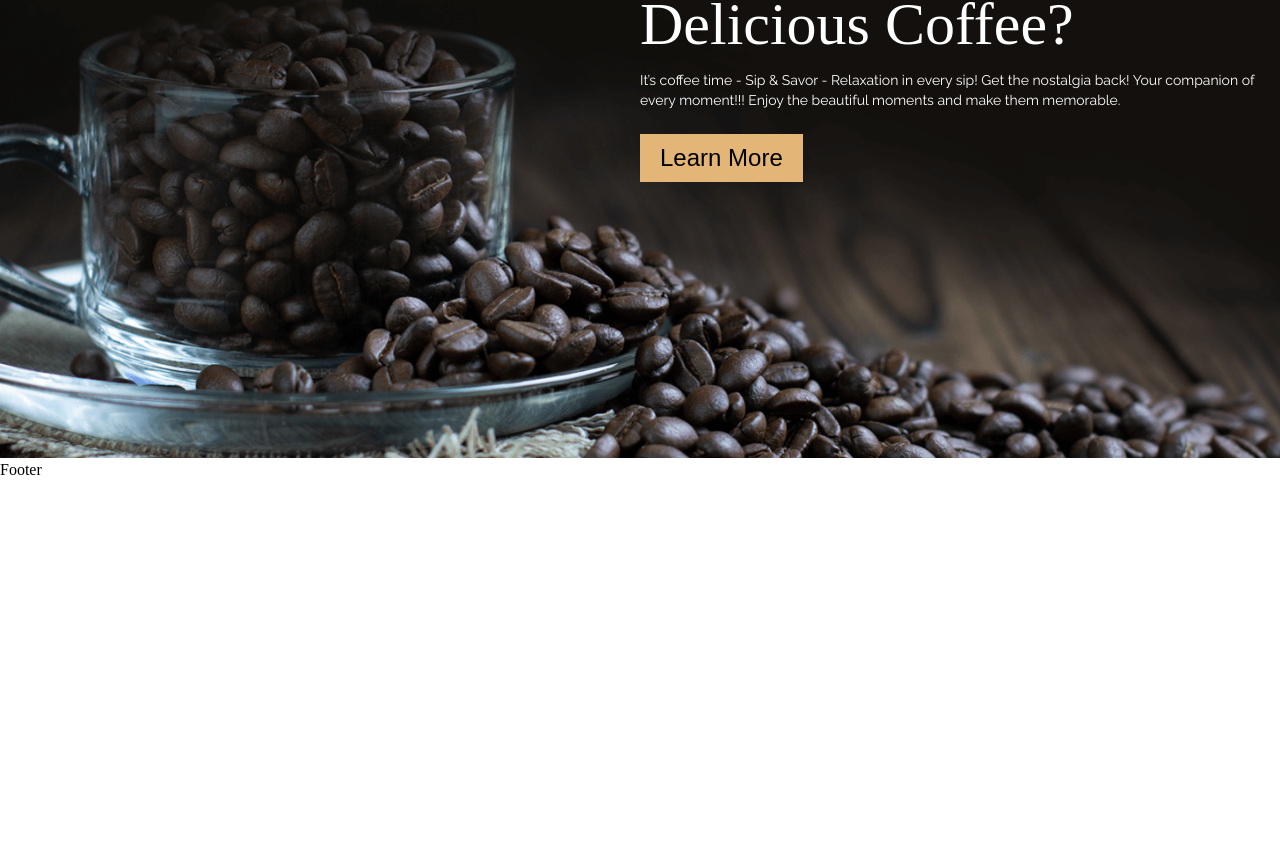
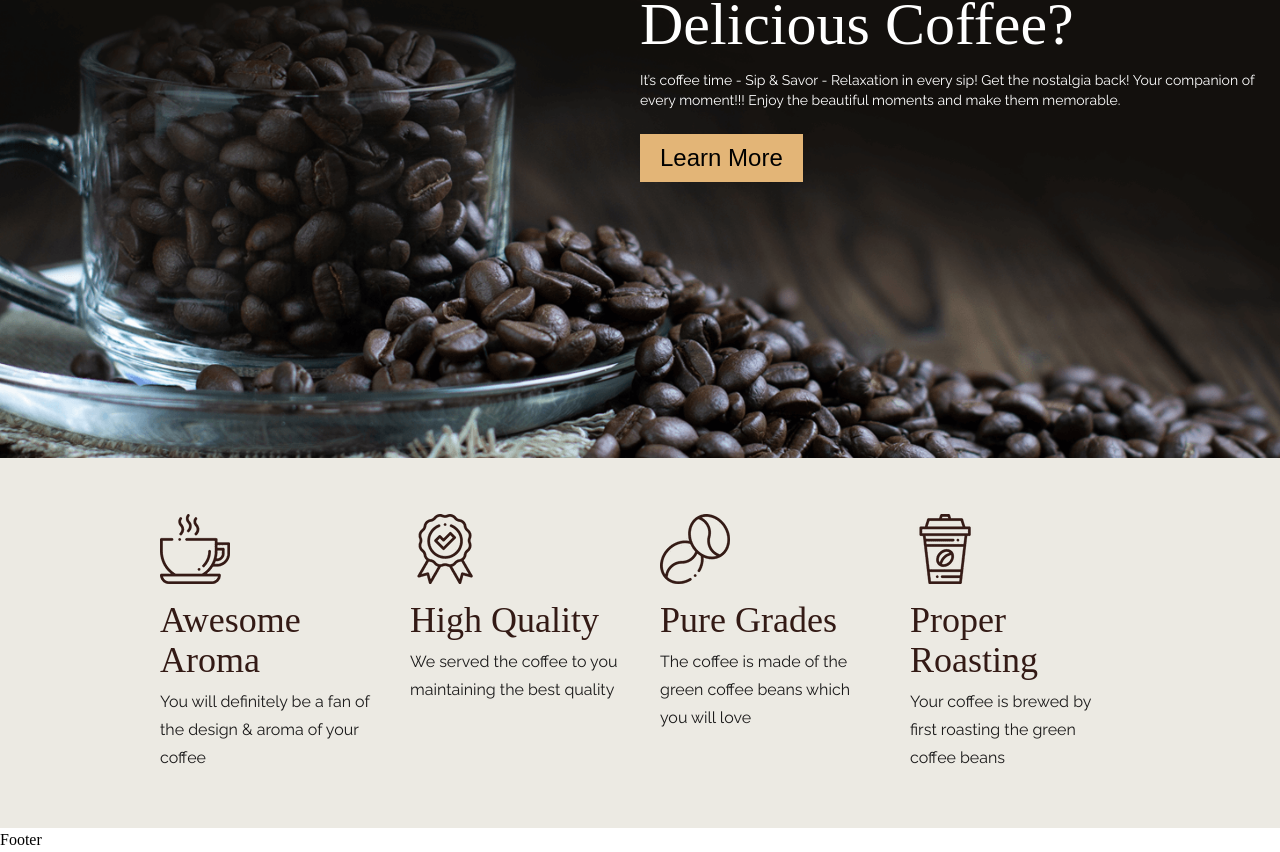
Before and after one commit to sagor-khan7/espresso-emporium-client, a React (Vite) app: page / in a window 1280 px wide. Shown: the part 450-1302 px from the top of the page. Before the commit the page ends 932 px from the top, so only its background shows below. Built offline with nearby package versions, Linux system fonts and the light colour scheme; a web font is replaced by a local one.

Commit message:
created showcase section

```diff
--- /dev/null
+++ b/src/components/ShowCase.jsx
@@ -0,0 +1,41 @@
+import cup from "../assets/icons/1.png";
+import badge from "../assets/icons/2.png";
+import beans from "../assets/icons/3.png";
+import coffee from "../assets/icons/4.png";
+
+const ShowCase = () => {
+  return (
+    <div className="max-w-9/12 mx-auto grid grid-cols-1 md:grid-cols-2 lg:grid-cols-4 gap-10 py-14">
+      <div>
+        <img src={cup} alt="cup icon" />
+        <h3 className="text-4xl text-[#331A15] mt-4 mb-2">Awesome Aroma</h3>
+        <p className="text-[#1B1A1A] leading-7">
+          You will definitely be a fan of the design & aroma of your coffee
+        </p>
+      </div>
+      <div>
+        <img src={badge} alt="badge icon" />
+        <h3 className="text-4xl text-[#331A15] mt-4 mb-2">High Quality</h3>
+        <p className="text-[#1B1A1A] leading-7">
+          We served the coffee to you maintaining the best quality
+        </p>
+      </div>
+      <div>
+        <img src={beans} alt="beans icon" />
+        <h3 className="text-4xl text-[#331A15] mt-4 mb-2">Pure Grades</h3>
+        <p className="text-[#1B1A1A] leading-7">
+          The coffee is made of the green coffee beans which you will love
+        </p>
+      </div>
+      <div>
+        <img src={coffee} alt="coffee mug icon" />
+        <h3 className="text-4xl text-[#331A15] mt-4 mb-2">Proper Roasting</h3>
+        <p className="text-[#1B1A1A] leading-7">
+          Your coffee is brewed by first roasting the green coffee beans
+        </p>
+      </div>
+    </div>
+  );
+};
+
+export default ShowCase;
--- a/src/pages/Home.jsx
+++ b/src/pages/Home.jsx
@@ -1,9 +1,13 @@
 import Banner from "../components/Banner";
+import ShowCase from "../components/ShowCase";
 
 const Home = () => {
   return (
     <div>
       <Banner />
+      <section className="bg-[#ECEAE3]">
+        <ShowCase />
+      </section>
     </div>
   );
 };
```
